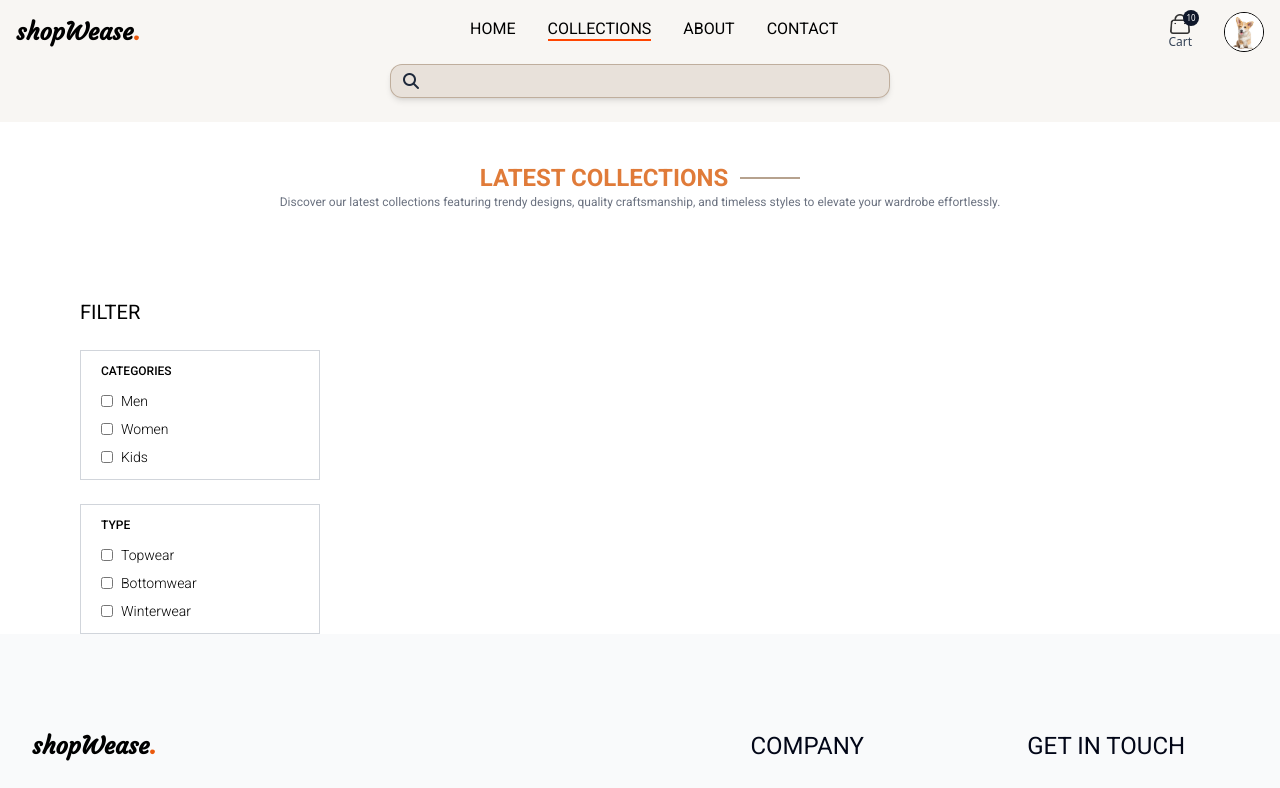
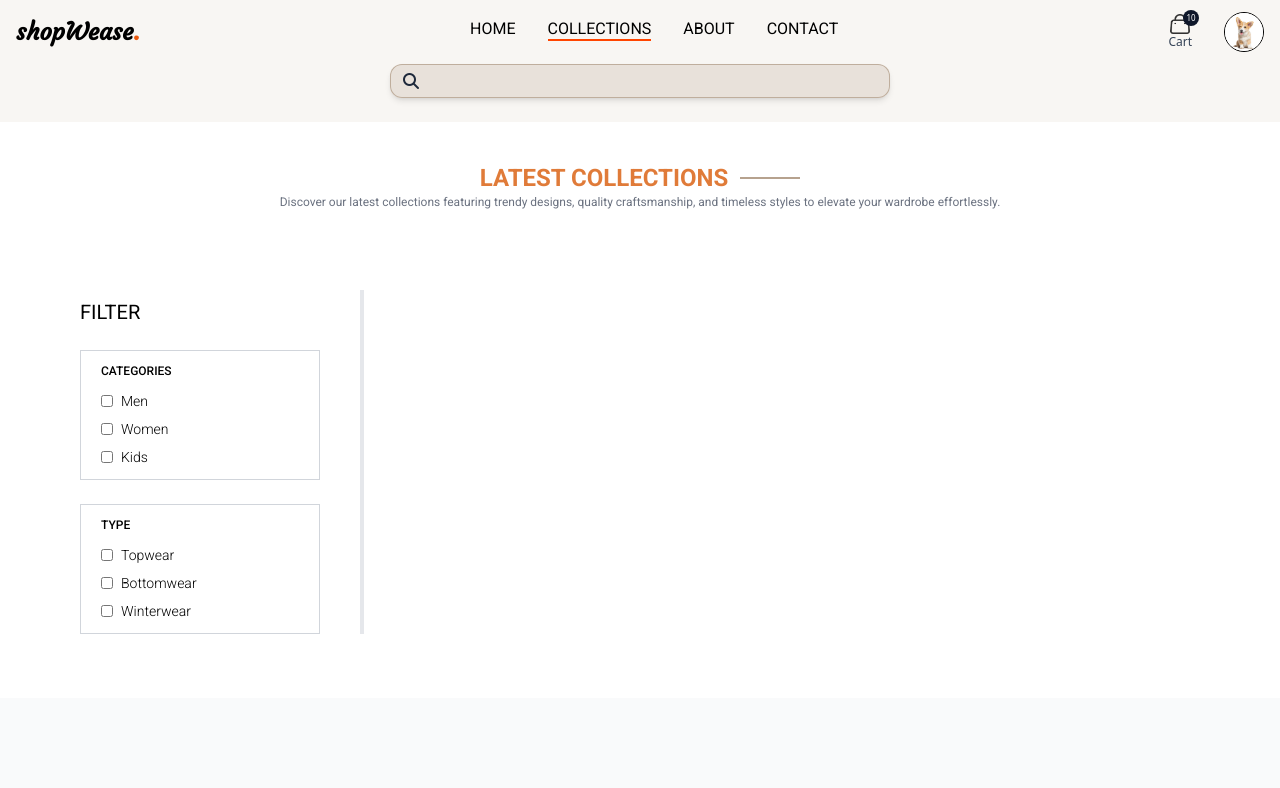
Before and after one commit to Rohanbasnet12/shopWease, a React (Vite) app in the folder client/: page /collections in a window 1280 px wide. Shown: the top 788 px of the page. Built offline with nearby package versions, Linux system fonts and the light colour scheme.

Commit message:
Working on card section of collection section

```diff
--- a/client/src/pages/Collections.jsx
+++ b/client/src/pages/Collections.jsx
@@ -10,7 +10,7 @@ const Collections = () => {
   return (
     <div
       id="collection"
-      className="px-6 md:px-14 lg:px-20"
+      className="px-6 md:px-14 lg:px-20 mb-16"
       style={{ fontFamily: `"Roboto", sans-serif` }}
     >
       <Title
@@ -24,7 +24,7 @@ const Collections = () => {
         className="flex flex-col sm:flex-row gap-1 sm:gap-10 pt-10"
       >
         {/* Filter Functionality */}
-        <div className="min-w-60">
+        <div id="collectionFilterSection-wrapper" className="min-w-60">
           <p
             onClick={() => {
               setShowFilter(!showFilter);
@@ -83,6 +83,8 @@ const Collections = () => {
             </div>
           </div>
         </div>
+        {/* Card Section */}
+        <div id="collectionCardSection-wrapper" className="border-2"></div>
       </div>
     </div>
   );
```
